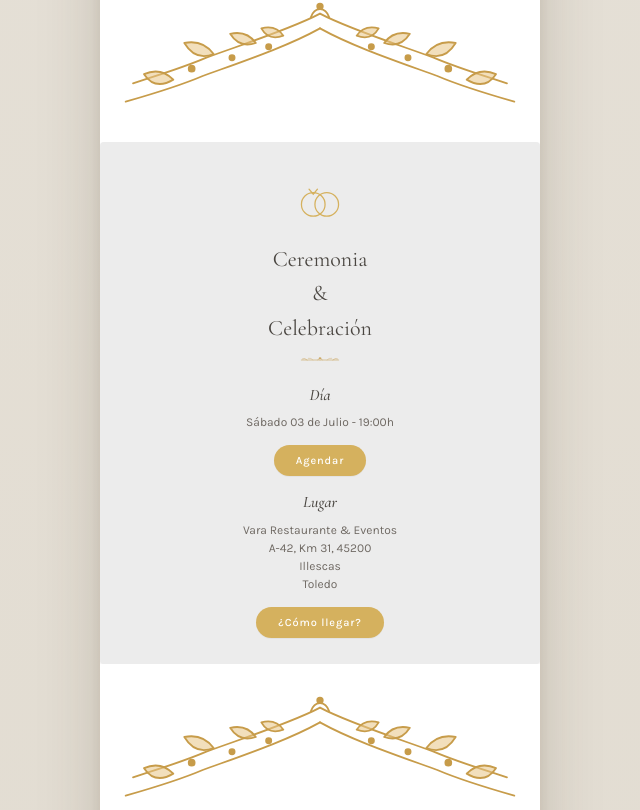
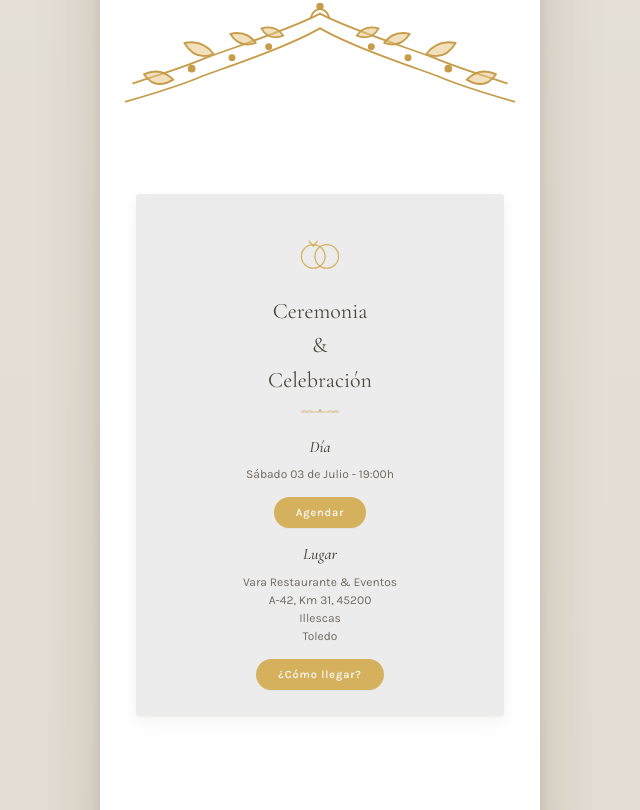
Before and after one commit to YerayCastillo13/BodaEugenioEsther, a React (Vite) app: page / in a window 1280 px wide. Shown: the part 858-1668 px from the top of the page, without its empty margins (320-960 px from the left). Built offline with nearby package versions, Linux system fonts and the light colour scheme; a web font is replaced by a local one.

Commit message:
Se añade card de Celebración dentro de section

```diff
--- a/App.jsx
+++ b/App.jsx
@@ -355,7 +355,8 @@ function Invitation() {
         </div>
       </div> */}
 
-      <div className="event-card">
+      <section className="confirm">
+        <div className="event-card">
           <div className="event-icon"><RingsIcon /></div>
           <h3>Ceremonia<br/>&<br/>Celebración</h3>
           <AdornoSmall className="event-divider" />
@@ -366,6 +367,7 @@ function Invitation() {
           <p className="event-detail">Vara Restaurante & Eventos<br />A-42, Km 31, 45200<br />Illescas<br />Toledo</p>
           <button className="btn-pill" onClick={() => setModal("map1")}>¿Cómo llegar?</button>
         </div>
+      </section>
 
       <SectionDivider from="#ffffff" to="#ffffff" />
 
```
